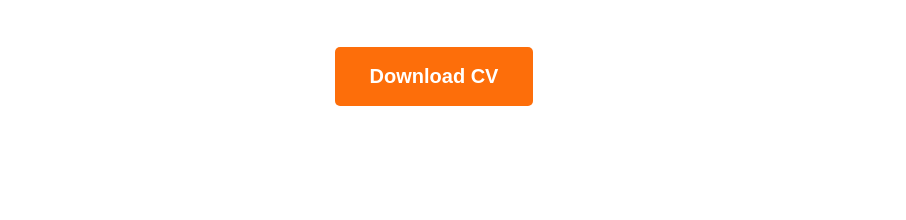
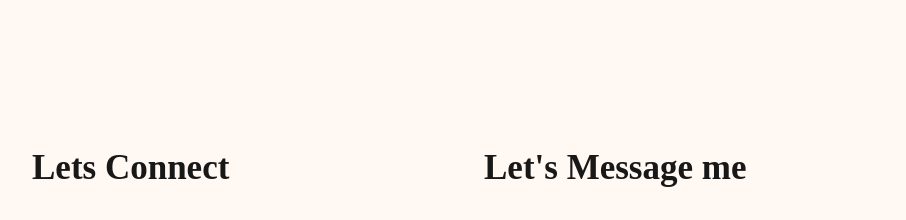
Before and after one commit to Prince-galib/web-dev-portfolio, a plain HTML site: page index.html in a window 1280 px wide. Shown: the part 3101-3321 px from the top of the page, without its empty margins (206-1112 px from the left). Drawn offline with nearby package versions, Linux system fonts and the light colour scheme.

Commit message:
modify update

```diff
--- a/index.html
+++ b/index.html
@@ -160,7 +160,7 @@
                  <a href=""></a><img src="images/icons/twitter.png" alt=""></div>
         </div>
         <div class="footer-column">
-            <h3 class="section-title">Let’s Message me</h3>
+            <h3 class="section-title">Let's Message me</h3>
             <form action="">
                 <input type="text" name="" id="" placeholder="your name">
                 <input type="email" name="" id="" placeholder="your email">
--- a/styles/portfolio.css
+++ b/styles/portfolio.css
@@ -1,12 +1,14 @@
 
-.open-sans-normal{
+.open-sans{
   font-family: "Open Sans", sans-serif;
   font-optical-sizing: auto;
-  font-weight: <weight>;
+  font-weight: weight;
   font-style: normal;
   font-variation-settings:
     "wdth" 100;
 }
+
+
 /* shared style */
 .secondary-bg{
     background-color: #fff8f3;
```
